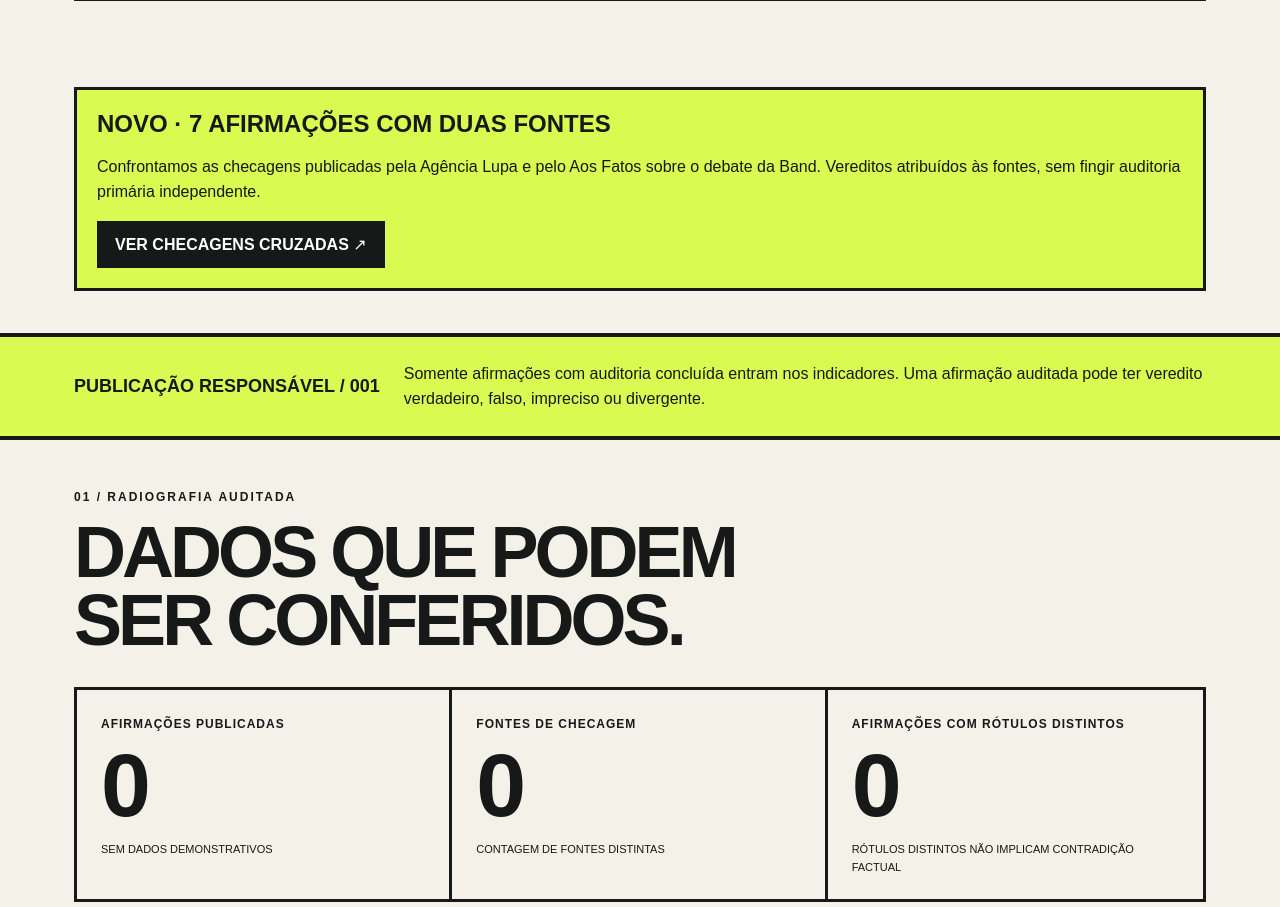
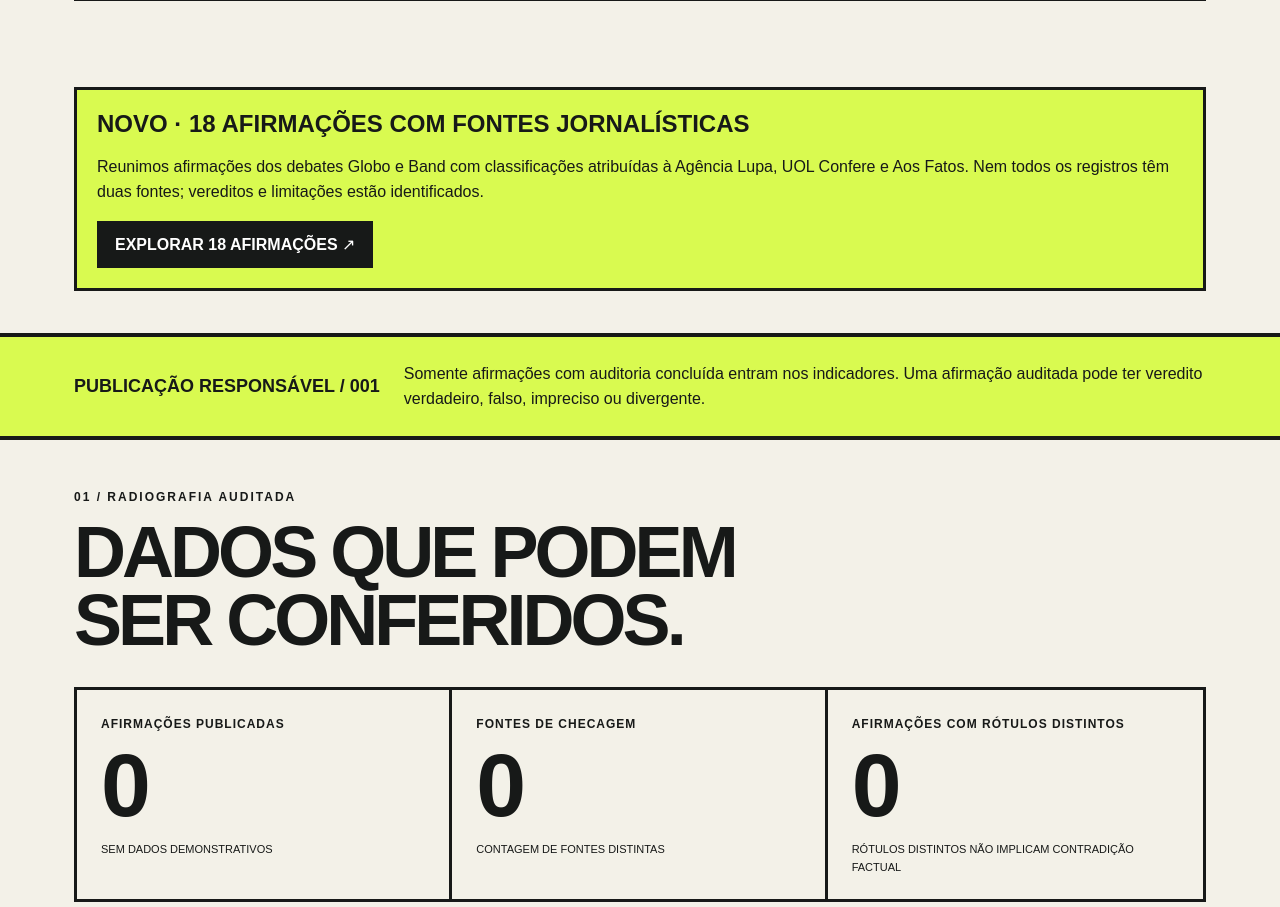
Before and after one commit to spinolaigor/contraprova, a plain HTML site: page index.html in a window 1280 px wide. Shown: the part 1051-1958 px from the top of the page. Drawn offline with Linux system fonts and the light colour scheme.

Commit message:
release: destacar painel de 18 afirmações sem alegar dupla checagem universal

```diff
--- a/index.html
+++ b/index.html
@@ -7,7 +7,7 @@ html{scroll-behavior:smooth}p{line-height:1.6}a,button{touch-action:manipulation
 </style></head>
 <body><a class="skip" href="#painel">PULAR PARA O PAINEL</a><header class="head"><div class="frame"><a class="logo" href="#inicio">CONTRA<span>PROVA</span> ■</a><small>OBSERVATÓRIO PÚBLICO<br>ELEIÇÕES 2026</small></div></header>
 <main id="inicio"><section class="frame hero"><div class="eyebrow">DADOS ABERTOS / METODOLOGIA AUDITÁVEL</div><h1>MENOS<br><em>RUÍDO.</em><br>MAIS DADOS.</h1><p>O que foi dito. O que foi checado. Onde estão as evidências.</p></section>
-<section class="frame" style="padding-top:24px;padding-bottom:24px"><div class="note" style="background:#d9fa50"><strong style="font-size:20px">EDIÇÃO ELEITORAL · 24 OUT 2026</strong><p>Recorte encerrado em 24/10/2026, antes do segundo turno de 25/10. Consulte os trabalhos originais sobre os debates Globo (23/10) e Band (18/10), com método e ressalvas. O índice de fontes é separado dos indicadores auditados.</p><p><a href="fontes.html" style="display:inline-block;background:#171918;color:#fff;padding:14px 18px;font-weight:900;text-decoration:none">ABRIR GUIA DE CHECAGENS ↗</a></p></div></section><section class="frame" style="padding:22px 5%"><div class="note" style="background:#d9fa50"><strong style="font-size:24px">NOVO · 7 AFIRMAÇÕES COM DUAS FONTES</strong><p>Confrontamos as checagens publicadas pela Agência Lupa e pelo Aos Fatos sobre o debate da Band. Vereditos atribuídos às fontes, sem fingir auditoria primária independente.</p><a href="checagens.html" style="display:inline-block;background:#171918;color:#fff;padding:14px 18px;font-weight:900;text-decoration:none">VER CHECAGENS CRUZADAS ↗</a></div></section><section class="stripe"><div class="frame"><strong>PUBLICAÇÃO RESPONSÁVEL / 001</strong><p>Somente afirmações com auditoria concluída entram nos indicadores. Uma afirmação auditada pode ter veredito verdadeiro, falso, impreciso ou divergente.</p></div></section>
+<section class="frame" style="padding-top:24px;padding-bottom:24px"><div class="note" style="background:#d9fa50"><strong style="font-size:20px">EDIÇÃO ELEITORAL · 24 OUT 2026</strong><p>Recorte encerrado em 24/10/2026, antes do segundo turno de 25/10. Consulte os trabalhos originais sobre os debates Globo (23/10) e Band (18/10), com método e ressalvas. O índice de fontes é separado dos indicadores auditados.</p><p><a href="fontes.html" style="display:inline-block;background:#171918;color:#fff;padding:14px 18px;font-weight:900;text-decoration:none">ABRIR GUIA DE CHECAGENS ↗</a></p></div></section><section class="frame" style="padding:22px 5%"><div class="note" style="background:#d9fa50"><strong style="font-size:24px">NOVO · 18 AFIRMAÇÕES COM FONTES JORNALÍSTICAS</strong><p>Reunimos afirmações dos debates Globo e Band com classificações atribuídas à Agência Lupa, UOL Confere e Aos Fatos. Nem todos os registros têm duas fontes; vereditos e limitações estão identificados.</p><a href="checagens.html" style="display:inline-block;background:#171918;color:#fff;padding:14px 18px;font-weight:900;text-decoration:none">EXPLORAR 18 AFIRMAÇÕES ↗</a></div></section><section class="stripe"><div class="frame"><strong>PUBLICAÇÃO RESPONSÁVEL / 001</strong><p>Somente afirmações com auditoria concluída entram nos indicadores. Uma afirmação auditada pode ter veredito verdadeiro, falso, impreciso ou divergente.</p></div></section>
 <section class="frame section" id="painel"><div class="kicker">01 / RADIOGRAFIA AUDITADA</div><h2>DADOS QUE PODEM<br>SER CONFERIDOS.</h2>
 <div class="metrics"><div class="metric"><span>AFIRMAÇÕES PUBLICADAS</span><strong id="total">—</strong><small>SEM DADOS DEMONSTRATIVOS</small></div><div class="metric"><span>FONTES DE CHECAGEM</span><strong id="fontes">—</strong><small>CONTAGEM DE FONTES DISTINTAS</small></div><div class="metric"><span>AFIRMAÇÕES COM RÓTULOS DISTINTOS</span><strong id="divergencias">—</strong><small>RÓTULOS DISTINTOS NÃO IMPLICAM CONTRADIÇÃO FACTUAL</small></div></div>
 <div class="note"><strong>COMO LER:</strong> As porcentagens, quando houver, descrevem apenas as afirmações auditadas e publicadas, não todas as falas de um debate ou campanha. As classificações originais de cada fonte são preservadas. Rótulos diferentes podem decorrer do método ou do recorte, sem discordância sobre os fatos.</div>
```
